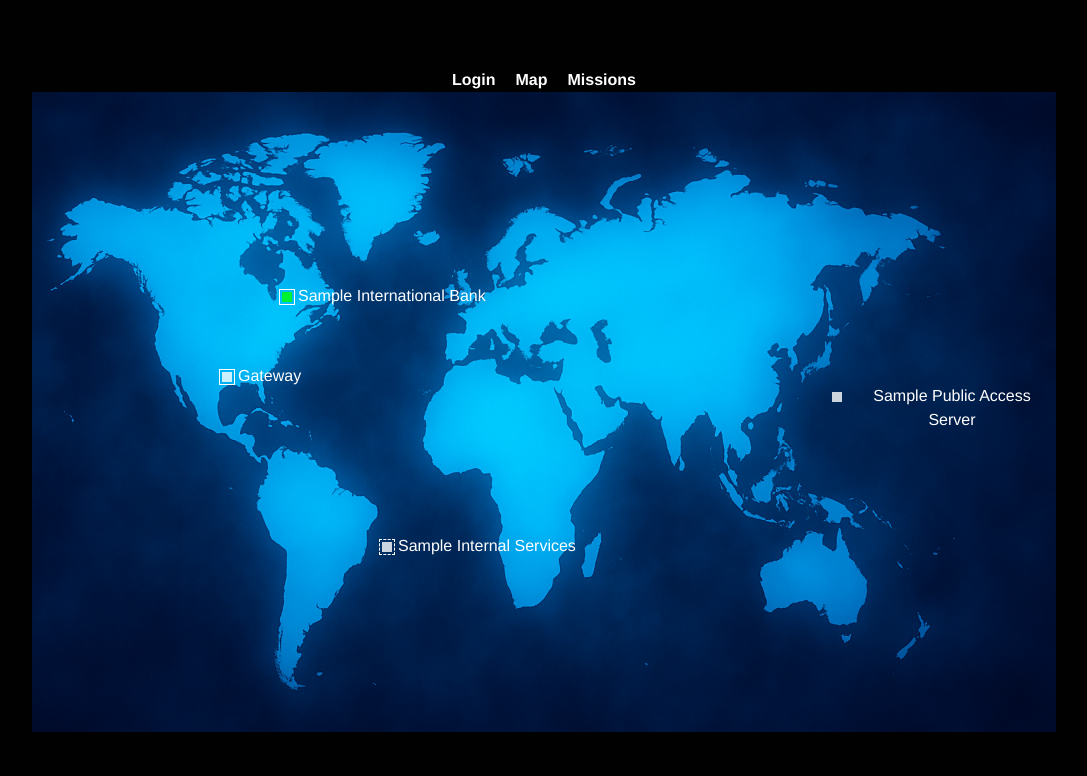
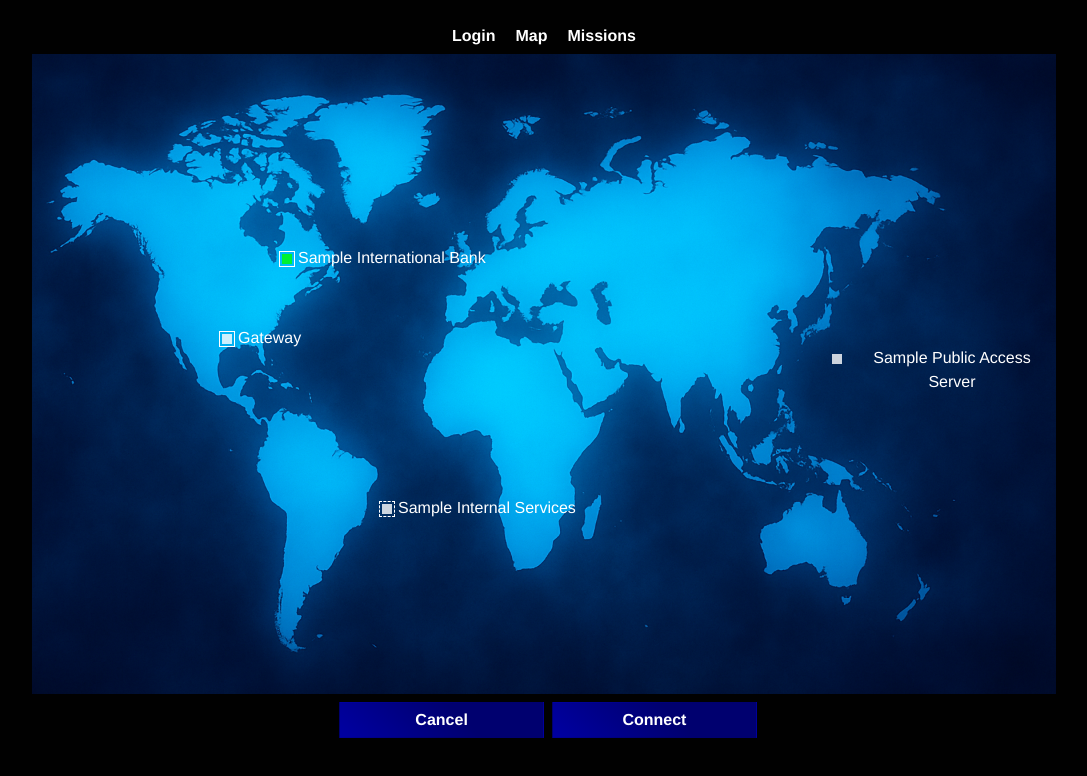
Before and after one commit to cocomittens/Overlink, a React (Vite) app in the folder frontend/: page /map in a window 1280 px wide. Shown: the top 776 px of the page, without its empty margins (96-1183 px from the left). Built offline with nearby package versions, Linux system fonts and the light colour scheme.

Commit message:
Add map buttons

```diff
--- a/frontend/src/scenes/Map.tsx
+++ b/frontend/src/scenes/Map.tsx
@@ -36,6 +36,7 @@ export default function Map() {
   };
 
   return (
+    <div>
       <div className="map-container">
         <svg
           className="map-lines"
@@ -78,5 +79,10 @@ export default function Map() {
           />
         ))}
       </div>
+      <div className="button-container">
+        <button className="button">Cancel</button>
+        <button className="button">Connect</button>
+      </div>
+    </div>
   );
 }
--- a/frontend/src/styles/map.scss
+++ b/frontend/src/styles/map.scss
@@ -1,6 +1,12 @@
+$primary-bg: #010101;
+$table-stripe: rgba(40, 40, 40, .5);
+$dark-blue: rgb(0, 0, 111);
+$mid-blue: rgb(0, 0, 162);
+$light-blue: #6190F5;
+
+
 .map-container {
     position: relative;
-    /* Fixed the asset path to use a relative URL that Vite can resolve */
     background-image: url('../assets/map-background.png');
     width: 80vw;
     height: 80vh;
@@ -51,3 +57,16 @@
     pointer-events: none;
     z-index: 1;
 }
+
+.button {
+    border-radius: 0;
+    width: 20%;
+    background: linear-gradient(45deg,
+            $mid-blue 0%,
+            $dark-blue 60%);
+    color: #fff;
+    padding: 0.5rem;
+    font-weight: bold;
+    margin: 1vh;
+    margin-right: 0;
+}
--- a/frontend/src/styles/navbar.scss
+++ b/frontend/src/styles/navbar.scss
@@ -1,16 +1,27 @@
+.navbar {
+  position: absolute;
+  top: 1vh;
+  left: 50%;
+  transform: translateX(-50%);
+  width: 100%;
+}
+
 .navbar ul {
   display: flex;
   flex-direction: row;
   justify-content: center;
   list-style: none;
-  margin: 0;
+  margin-bottom: 1vh;
   padding: 0;
+
   li {
     margin: 0 10px;
+
     a {
       text-decoration: none;
       color: #fff;
       font-weight: bold;
+
       &:hover {
         color: #007bff;
       }
```
Also changed, not shown: frontend/src/styles/login.scss (+22 -20 lines). Lines whose indentation alone changed are shown as unchanged.
